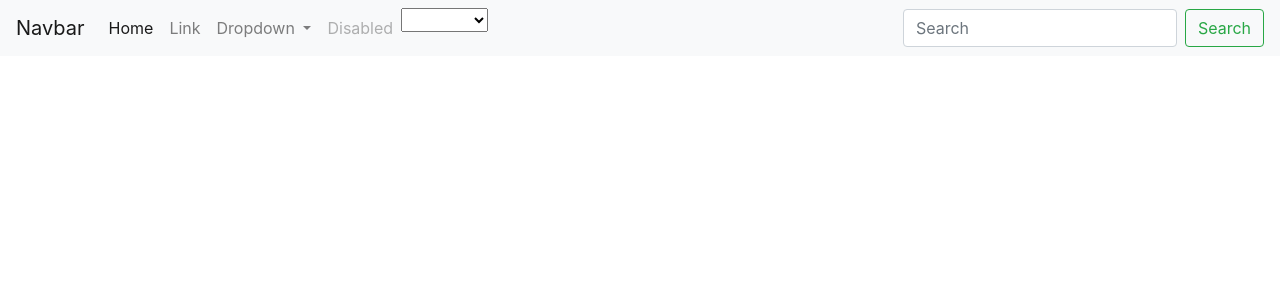
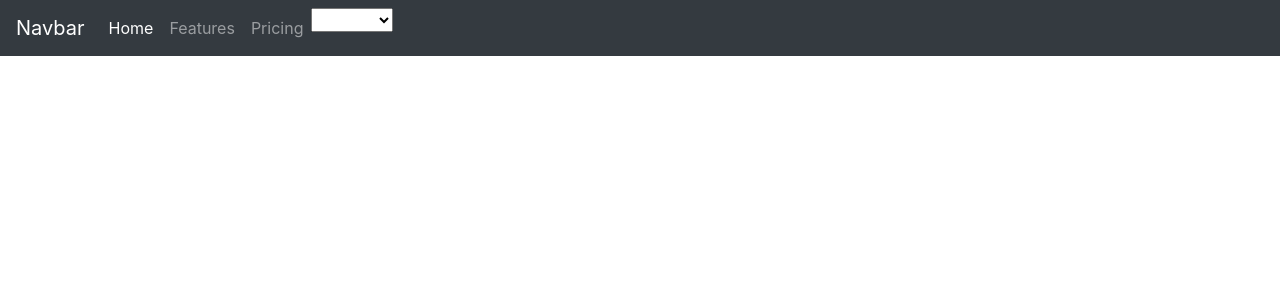
Before and after one commit to ekiliqua/devschool, an Angular app: page / in a window 1280 px wide. Shown: the top 300 px of the page. Built offline with nearby package versions, Linux system fonts and the light colour scheme.

Commit message:
Last version code of saturday.

```diff
--- a/src/app/app.component.html
+++ b/src/app/app.component.html
@@ -1 +1 @@
-<devschool-navbar></devschool-navbar>
+<devschool-navbar (languageChange)="language = $event"></devschool-navbar>
--- a/src/app/app.component.ts
+++ b/src/app/app.component.ts
@@ -6,5 +6,6 @@ import { Component } from '@angular/core';
   styleUrls: ['./app.component.css']
 })
 export class AppComponent {
-  title = 'angular-shop';
+  title = 'devschool';
+  language: string;
 }
--- a/src/app/language-selector/language-selector.component.html
+++ b/src/app/language-selector/language-selector.component.html
@@ -1,5 +1,5 @@
-<select [ngModel]="language" (ngModelChange)="onLanguageChanged($event)">
+<select [ngModel]="language" (ngModelChange)="onLanguageChange($event)">
   <option [ngValue]="'es'">Español</option>
   <option [ngValue]="'en'">English</option>
-  <option [ngValue]="'ru'">русский</option>
+  <option [ngValue]="'ch'">中国</option>
 </select>
--- a/src/app/language-selector/language-selector.component.ts
+++ b/src/app/language-selector/language-selector.component.ts
@@ -1,4 +1,4 @@
-import { Component, OnInit, Output, Input, EventEmitter } from '@angular/core';
+import { Component, OnInit, EventEmitter, Input, Output } from '@angular/core';
 
 @Component({
   selector: 'devschool-language-selector',
@@ -7,20 +7,19 @@ import { Component, OnInit, Output, Input, EventEmitter } from '@angular/core';
 })
 export class LanguageSelectorComponent implements OnInit {
 
-@Input() language: string;
-
-@Output() languageChange: EventEmitter<string>;
+  @Output() languageChange: EventEmitter<string>;
 
   constructor() {
     this.languageChange = new EventEmitter();
-  }
+   }
 
   ngOnInit() {
   }
 
-  onLanguageChanged(language: string) {
+  onLanguageChange(language: string) {
     console.log(`Componente flipante cambiando el idioma a: ${language}`);
     this.languageChange.emit(language);
   }
 
+
 }
--- a/src/app/navbar/navbar.component.html
+++ b/src/app/navbar/navbar.component.html
@@ -1,36 +1,22 @@
-<nav class="navbar navbar-expand-lg navbar-light bg-light">
+<nav class="navbar navbar-dark bg-dark navbar-expand-sm">
   <a class="navbar-brand" href="#">Navbar</a>
-  <button class="navbar-toggler" type="button" data-toggle="collapse" data-target="#navbarSupportedContent" aria-controls="navbarSupportedContent" aria-expanded="false" aria-label="Toggle navigation">
+  <button class="navbar-toggler" type="button" data-toggle="collapse" data-target="#navbarNavDropdown" aria-controls="navbarNavDropdown" aria-expanded="false" aria-label="Toggle navigation">
     <span class="navbar-toggler-icon"></span>
   </button>
-
-  <div class="collapse navbar-collapse" id="navbarSupportedContent">
-    <ul class="navbar-nav mr-auto">
+  <div class="collapse navbar-collapse" id="navbarNavDropdown">
+    <ul class="navbar-nav">
       <li class="nav-item active">
         <a class="nav-link" href="#">Home <span class="sr-only">(current)</span></a>
       </li>
       <li class="nav-item">
-        <a class="nav-link" href="#">Link</a>
-      </li>
-      <li class="nav-item dropdown">
-        <a class="nav-link dropdown-toggle" href="#" id="navbarDropdown" role="button" data-toggle="dropdown" aria-haspopup="true" aria-expanded="false">
-          Dropdown
-        </a>
-        <div class="dropdown-menu" aria-labelledby="navbarDropdown">
-          <a class="dropdown-item" href="#">Action</a>
-          <a class="dropdown-item" href="#">Another action</a>
-          <div class="dropdown-divider"></div>
-          <a class="dropdown-item" href="#">Something else here</a>
-        </div>
+        <a class="nav-link" href="#">Features</a>
       </li>
       <li class="nav-item">
-        <a class="nav-link disabled" href="#">Disabled</a>
+        <a class="nav-link" href="#">Pricing</a>
       </li>
-      <devschool-language-selector (languageChange)="languageChange($event)"></devschool-language-selector>
+      <li class="nav-item">
+        <devschool-language-selector (languageChange)="onlanguageChange($event)"></devschool-language-selector>
+      </li>
     </ul>
-    <form class="form-inline my-2 my-lg-0">
-      <input class="form-control mr-sm-2" type="search" placeholder="Search" aria-label="Search">
-      <button class="btn btn-outline-success my-2 my-sm-0" type="submit">Search</button>
-    </form>
   </div>
 </nav>
--- a/src/app/navbar/navbar.component.ts
+++ b/src/app/navbar/navbar.component.ts
@@ -1,4 +1,5 @@
-import { Component, OnInit, Output, EventEmitter } from '@angular/core';
+import { Component, OnInit, EventEmitter } from '@angular/core';
+import { Output } from '@angular/core';
 
 @Component({
   selector: 'devschool-navbar',
@@ -7,16 +8,18 @@ import { Component, OnInit, Output, EventEmitter } from '@angular/core';
 })
 export class NavbarComponent implements OnInit {
 
-  @Output() languageChanged: EventEmitter<string>;
+  @Output() languageChange: EventEmitter<string>;
 
   constructor() {
-    this.languageChanged = new EventEmitter();
-  }
+    this.languageChange = new EventEmitter();
+   }
 
   ngOnInit() {
   }
 
-  languageChange(language: string) {
+  onlanguageChange(language: string) {
     console.log(`He recibido el idioma flipantemente: ${language}`)
+    this.languageChange.emit(language);
   }
+
 }
```
Also changed, not shown: 1 other file (tests, documents, lock files or other folders).
